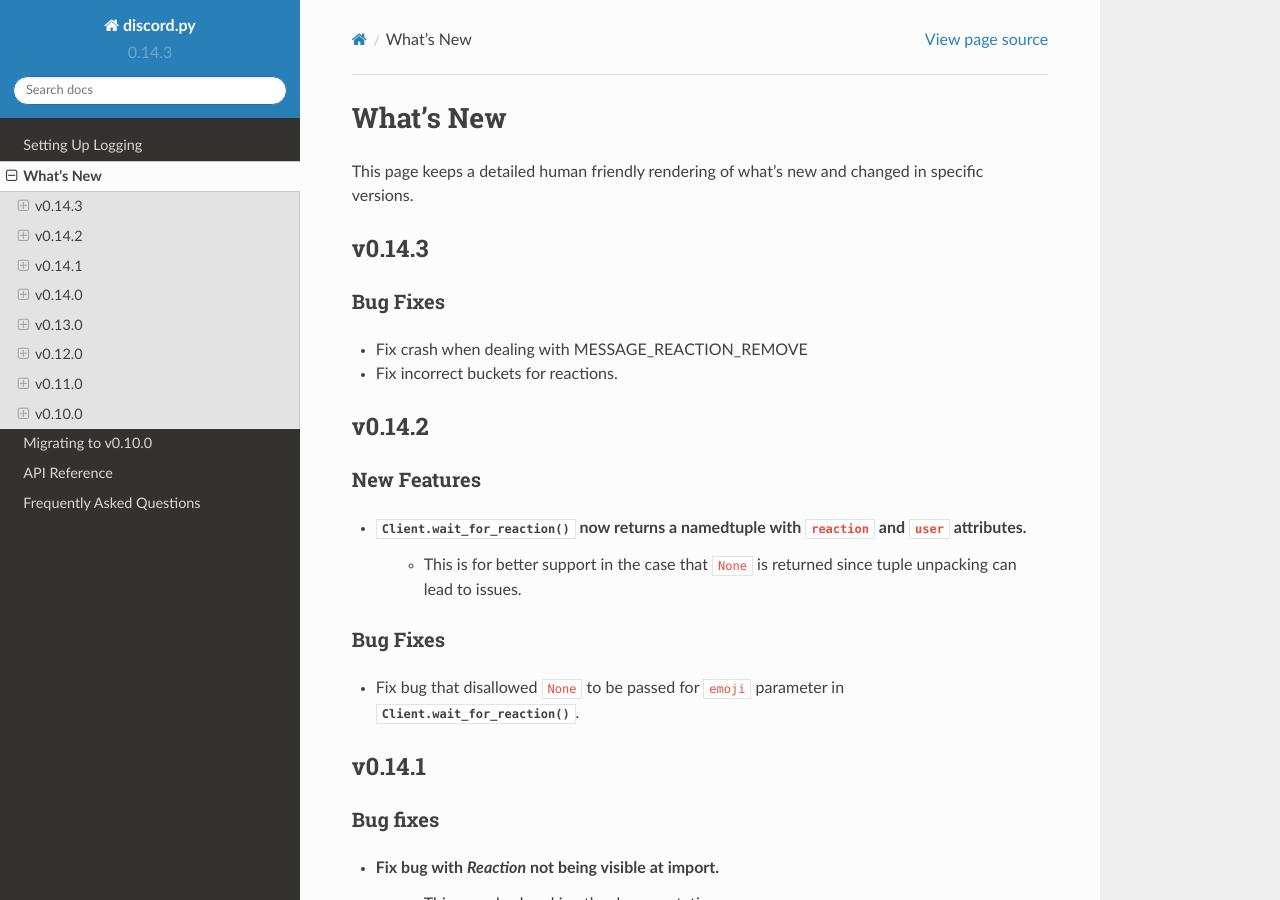
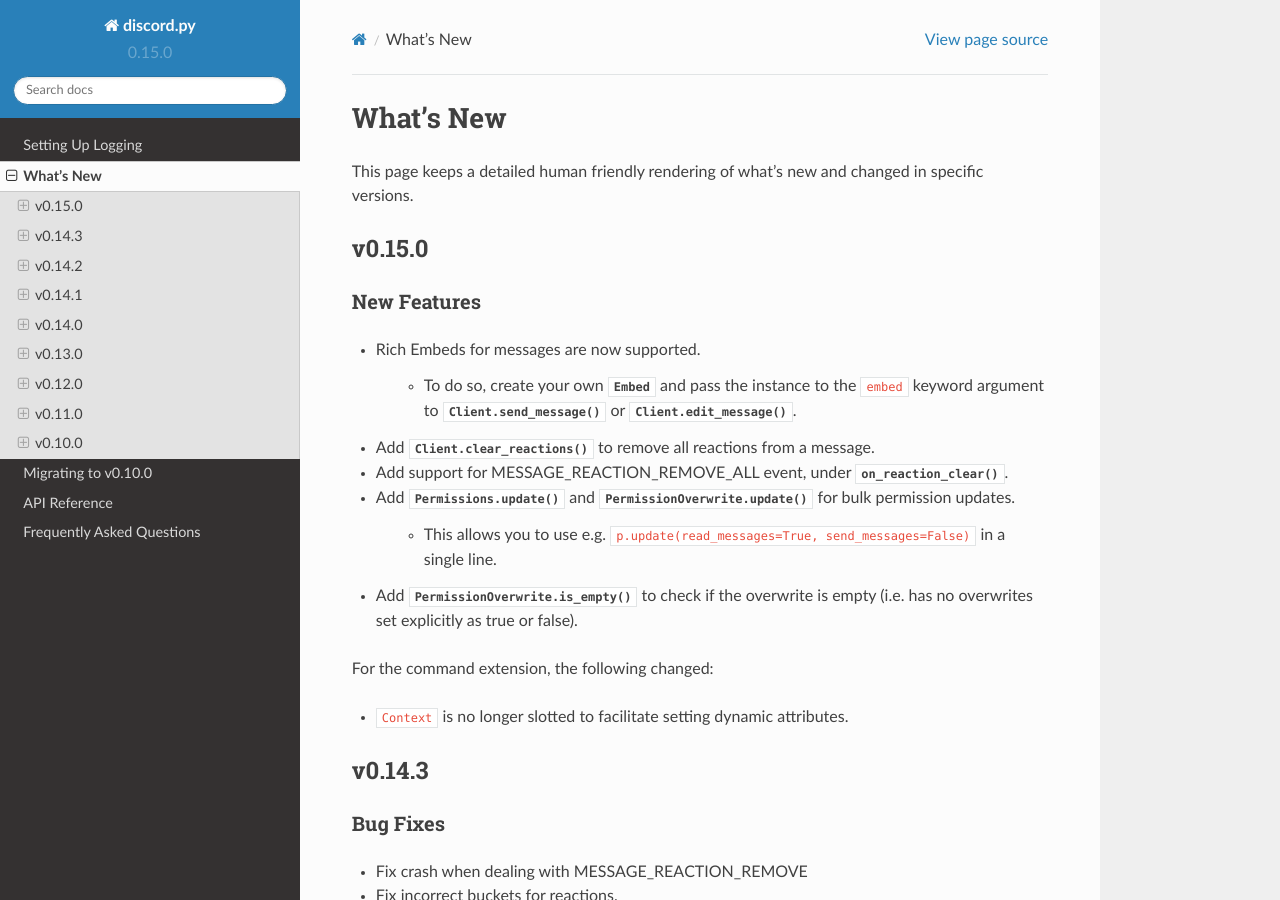
Before and after one commit to spartacus0816/dsbot, a Sphinx documentation site: the page built from docs/whats_new.rst, in a window 1280 px wide and 900 px high. Built offline with Sphinx 7.4.7 and the Read the Docs theme 2.0.0, drawn with Linux system fonts in a browser that asks for light colours.

Commit message:
Version bump to v0.15.0

```diff
--- a/discord/__init__.py
+++ b/discord/__init__.py
@@ -15,7 +15,7 @@
 __author__ = 'Rapptz'
 __license__ = 'MIT'
 __copyright__ = 'Copyright 2015-2016 Rapptz'
-__version__ = '0.14.3'
+__version__ = '0.15.0'
 
 from .client import Client, AppInfo, ChannelPermissions
 from .user import User
@@ -43,7 +43,7 @@
 
 VersionInfo = namedtuple('VersionInfo', 'major minor micro releaselevel serial')
 
-version_info = VersionInfo(major=0, minor=14, micro=3, releaselevel='final', serial=0)
+version_info = VersionInfo(major=0, minor=15, micro=0, releaselevel='final', serial=0)
 
 try:
     from logging import NullHandler
--- a/docs/whats_new.rst
+++ b/docs/whats_new.rst
@@ -8,7 +8,29 @@
 This page keeps a detailed human friendly rendering of what's new and changed
 in specific versions.
 
-.. _vp014p3:
+.. _vp0p15p0:
+
+v0.15.0
+--------
+
+New Features
+~~~~~~~~~~~~~~
+
+- Rich Embeds for messages are now supported.
+
+    - To do so, create your own :class:`Embed` and pass the instance to the ``embed`` keyword argument to :meth:`Client.send_message` or :meth:`Client.edit_message`.
+- Add :meth:`Client.clear_reactions` to remove all reactions from a message.
+- Add support for MESSAGE_REACTION_REMOVE_ALL event, under :func:`on_reaction_clear`.
+- Add :meth:`Permissions.update` and :meth:`PermissionOverwrite.update` for bulk permission updates.
+
+    - This allows you to use e.g. ``p.update(read_messages=True, send_messages=False)`` in a single line.
+- Add :meth:`PermissionOverwrite.is_empty` to check if the overwrite is empty (i.e. has no overwrites set explicitly as true or false).
+
+For the command extension, the following changed:
+
+- ``Context`` is no longer slotted to facilitate setting dynamic attributes.
+
+.. _vp0p14p3:
 
 v0.14.3
 ---------
```
